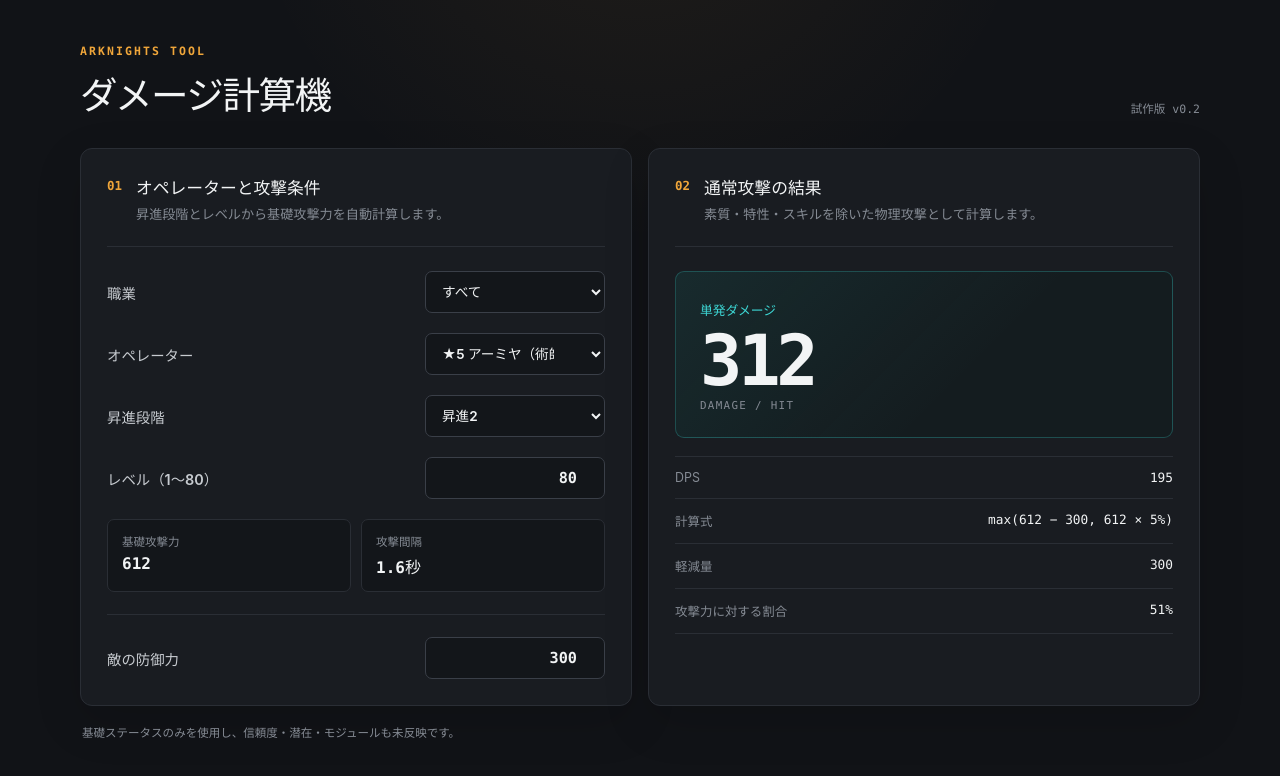
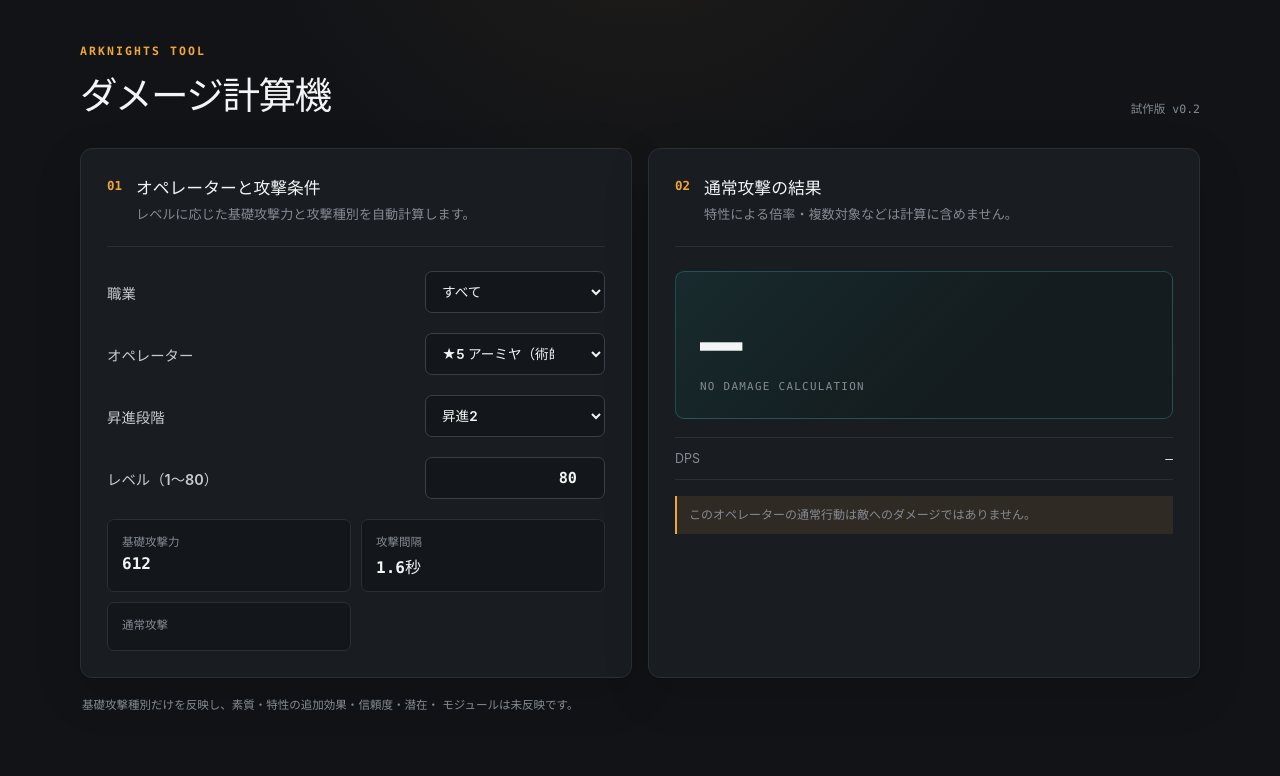
Before and after one commit to gonchiman/arknights-damage-calculator, a React (Vite) app: page / in a window 1280 px wide. Shown: the top 776 px of the page. Built offline with nearby package versions, Linux system fonts and the light colour scheme.

Commit message:
feat: classify normal attacks

```diff
--- a/src/App.tsx
+++ b/src/App.tsx
@@ -5,11 +5,19 @@ import {
   calculateOperatorAttack,
   operators,
   professionLabels,
+  type NormalAttackType,
   type Operator,
   type Profession,
 } from './operators'
 
 type ProfessionFilter = 'ALL' | Profession
+
+const normalAttackLabels: Record<NormalAttackType, string> = {
+  physical: '物理ダメージ',
+  arts: '術ダメージ',
+  healing: '味方への治療',
+  none: '通常時は攻撃しない',
+}
 
 const defaultOperator =
   operators.find((operator) => operator.id === 'char_002_amiya') ?? operators[0]
@@ -94,6 +102,7 @@ function App() {
   const [phaseIndex, setPhaseIndex] = useState(initialPhaseIndex)
   const [level, setLevel] = useState(initialPhase.maxLevel)
   const [enemyDefense, setEnemyDefense] = useState(300)
+  const [enemyResistance, setEnemyResistance] = useState(20)
 
   const filteredOperators = useMemo(
     () =>
@@ -110,16 +119,20 @@ function App() {
   const selectedPhase =
     selectedOperator.phases[phaseIndex] ?? selectedOperator.phases.at(-1)!
   const attack = calculateOperatorAttack(selectedPhase, level)
-  const result = calculateDamage({
+  const damageType = selectedOperator.normalAttackType
+  const dealsDamage = damageType === 'physical' || damageType === 'arts'
+  const result = dealsDamage
+    ? calculateDamage({
         attack,
         enemyDefense,
-    enemyResistance: 0,
-    damageType: 'physical',
+        enemyResistance,
+        damageType,
       })
+    : null
   const dps =
-    selectedPhase.attackInterval === 0
-      ? 0
-      : result.damage / selectedPhase.attackInterval
+    result && selectedPhase.attackInterval !== 0
+      ? result.damage / selectedPhase.attackInterval
+      : null
 
   const selectOperator = (operator: Operator) => {
     const nextPhaseIndex = operator.phases.length - 1
@@ -177,7 +190,7 @@ function App() {
             <p className="step">01</p>
             <div>
               <h2 id="input-title">オペレーターと攻撃条件</h2>
-              <p>昇進段階とレベルから基礎攻撃力を自動計算します。</p>
+              <p>レベルに応じた基礎攻撃力と攻撃種別を自動計算します。</p>
             </div>
           </div>
 
@@ -250,16 +263,33 @@ function App() {
                 <dt>攻撃間隔</dt>
                 <dd>{selectedPhase.attackInterval}秒</dd>
               </div>
+              <div>
+                <dt>通常攻撃</dt>
+                <dd>{normalAttackLabels[damageType]}</dd>
+              </div>
             </dl>
 
-            <div className="divider" />
+            {dealsDamage && <div className="divider" />}
 
+            {damageType === 'physical' && (
               <NumericInput
                 id="defense"
                 label="敵の防御力"
                 value={enemyDefense}
                 onChange={setEnemyDefense}
               />
+            )}
+
+            {damageType === 'arts' && (
+              <NumericInput
+                id="resistance"
+                label="敵の術耐性"
+                value={enemyResistance}
+                onChange={setEnemyResistance}
+                max={100}
+                suffix="%"
+              />
+            )}
           </div>
         </section>
 
@@ -268,23 +298,33 @@ function App() {
             <p className="step">02</p>
             <div>
               <h2 id="result-title">通常攻撃の結果</h2>
-              <p>素質・特性・スキルを除いた物理攻撃として計算します。</p>
+              <p>特性による倍率・複数対象などは計算に含めません。</p>
             </div>
           </div>
 
           <div className="result-card" aria-live="polite">
-            <p className="result-label">単発ダメージ</p>
+            <p className="result-label">{normalAttackLabels[damageType]}</p>
             <p className="result-value">
-              {result.damage.toLocaleString('ja-JP')}
+              {result ? result.damage.toLocaleString('ja-JP') : '—'}
             </p>
-            <p className="result-unit">DAMAGE / HIT</p>
+            <p className="result-unit">
+              {result ? 'DAMAGE / HIT' : 'NO DAMAGE CALCULATION'}
+            </p>
           </div>
 
           <dl className="calculation-details">
             <div>
               <dt>DPS</dt>
-              <dd>{dps.toLocaleString('ja-JP', { maximumFractionDigits: 1 })}</dd>
+              <dd>
+                {dps === null
+                  ? '—'
+                  : dps.toLocaleString('ja-JP', {
+                      maximumFractionDigits: 1,
+                    })}
+              </dd>
             </div>
+            {result && (
+              <>
                 <div>
                   <dt>計算式</dt>
                   <dd>{result.formula}</dd>
@@ -297,11 +337,19 @@ function App() {
                   <dt>攻撃力に対する割合</dt>
                   <dd>{result.damageRate}%</dd>
                 </div>
+              </>
+            )}
           </dl>
 
-          {result.minimumDamageApplied && (
+          {result?.minimumDamageApplied && (
             <p className="notice">
               物理ダメージの最低保証（攻撃力の5%）が適用されています。
+            </p>
+          )}
+
+          {!dealsDamage && (
+            <p className="notice">
+              このオペレーターの通常行動は敵へのダメージではありません。
             </p>
           )}
         </section>
@@ -309,7 +357,8 @@ function App() {
 
       <footer>
         <p>
-          基礎ステータスのみを使用し、信頼度・潜在・モジュールも未反映です。
+          基礎攻撃種別だけを反映し、素質・特性の追加効果・信頼度・潜在・
+          モジュールは未反映です。
         </p>
       </footer>
     </main>
```
Lines whose indentation alone changed are shown as unchanged.
